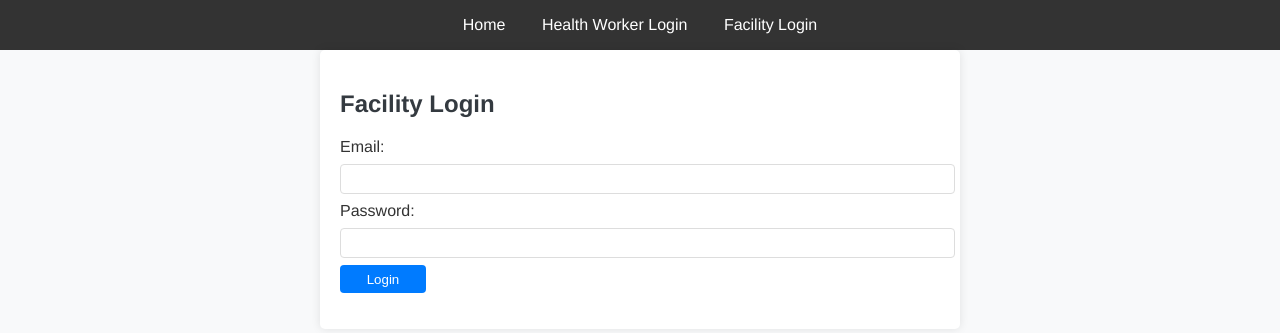
After one commit to kenzym04/KenLiz_Care_Connect, a Flask app: page /facility-login in a window 1280 px wide. The commit adds this page. Shown: the top 333 px of the page. Run offline with Flask 3, Linux system fonts and the light colour scheme.

```diff
--- a/app.py
+++ b/app.py
@@ -29,6 +29,7 @@ login_manager = LoginManager()
 login_manager.init_app(app)
 login_manager.login_view = 'login'
 migrate = Migrate(app, db)
+login_manager.login_view = 'facility_login'
 
 class HealthWorker(UserMixin, db.Model):
     __tablename__ = 'health_worker'
@@ -50,8 +51,6 @@ class HealthWorker(UserMixin, db.Model):
     location = db.Column(db.String(100), nullable=False)
     password_hash = db.Column(db.String(128), nullable=False)
     created_at = db.Column(db.DateTime, default=datetime.now(UTC))
-    # assigned_facility_id = db.Column(db.Integer, db.ForeignKey('facility.id'))
-    # assigned_facility = db.relationship('Facility', backref='assigned_workers')
     assigned_facility_id = db.Column(db.Integer, db.ForeignKey('facility.id'))
     assigned_facility = relationship('Facility', back_populates='assigned_workers', foreign_keys=[assigned_facility_id])
 
@@ -76,12 +75,45 @@ class Facility(db.Model):
     address = db.Column(db.String(200), nullable=False)
     location = db.Column(db.String(100), nullable=False)
     created_at = db.Column(db.DateTime, default=datetime.now(UTC))
-    # health_workers = db.relationship('HealthWorker', backref='facility')
+    role = db.Column(db.String(50), nullable=False, default='facility')
     assigned_workers = relationship('HealthWorker', back_populates='assigned_facility', foreign_keys='HealthWorker.assigned_facility_id')
+    password_hash = db.Column(db.String(128), nullable=False)
+
+    def set_password(self, password):
+        self.password_hash = generate_password_hash(password)
+
+    def check_password(self, password):
+        return check_password_hash(self.password_hash, password)
+
+    def set_password(self, password):
+        self.password_hash = generate_password_hash(password)
+
+    def check_password(self, password):
+        return check_password_hash(self.password_hash, password)
+
+    @property
+    def is_active(self):
+        # For simplicity, assuming all facilities are active. Adjust as needed.
+        return True
+
+    @property
+    def is_authenticated(self):
+        return True
+
+    @property
+    def is_anonymous(self):
+        return False
+
+    def get_id(self):
+        return str(self.id)
 
 @login_manager.user_loader
 def load_user(user_id):
     return HealthWorker.query.get(int(user_id))
+
+@login_manager.user_loader
+def load_user(user_id):
+    return Facility.query.get(int(user_id))
 
 @app.route('/')
 def index():
@@ -140,23 +172,48 @@ def register_facility():
             flash('Email already registered. Please use a different email address.', 'danger')
             return redirect(url_for('register_facility'))
 
+        password = request.form['password']
+        confirm_password = request.form['confirm_password']
+
+        if password != confirm_password:
+            flash('Passwords do not match. Please try again.', 'danger')
+            return redirect(url_for('register_facility'))
+
         new_facility = Facility(
             name=request.form['name'],
             email=request.form['email'],
             phone=request.form['phone'],
             address=request.form['address'],
             location=request.form['location'],
+            role='facility'
         )
+        new_facility.set_password(password)
         try:
             db.session.add(new_facility)
             db.session.commit()
-            flash('Registration successful! You can now login.')
-            return redirect(url_for('facility_dashboard', id=new_facility.id))  # Redirect to facility dashboard
+            flash('Registration successful! You can now log in.', 'success')
+            # Redirect to facility dashboard with the newly created facility's id
+            return redirect(url_for('facility_dashboard', facility_id=new_facility.id))
         except IntegrityError:
             db.session.rollback()
             flash('An error occurred. Please try again.', 'danger')
             return redirect(url_for('register_facility'))
     return render_template('register_facility.html')
+
+@app.route('/facility-login', methods=['GET', 'POST'])
+def facility_login():
+    if request.method == 'POST':
+        email = request.form['email']
+        password = request.form['password']
+        user = Facility.query.filter_by(email=email).first()
+
+        if user and user.check_password(password):
+            login_user(user)
+            flash('Login successful!', 'success')
+            return redirect(url_for('facility_dashboard', facility_id=user.id))  # Specify facility_id
+        else:
+            flash('Invalid email or password. Please try again.', 'danger')
+    return render_template('facility_login.html')
 
 @app.route('/login', methods=['GET', 'POST'])
 def login():
@@ -288,16 +345,16 @@ def healthworker_dashboard(id):
     healthworker = HealthWorker.query.get_or_404(id)
     return render_template('healthworker_dashboard.html', healthworker=healthworker)
 
-@app.route('/facility_dashboard/<int:id>')
+@app.route('/facility_dashboard/<int:facility_id>')
 @login_required
-def facility_dashboard(id):
-    facility = Facility.query.get_or_404(id)
+def facility_dashboard(facility_id):
+    facility = Facility.query.get_or_404(facility_id)
     return render_template('facility_dashboard.html', facility=facility)
 
-@app.route('/update_facility_profile/<int:id>', methods=['POST'])
+@app.route('/update_facility_profile/<int:facility_id>', methods=['POST'])
 @login_required
-def update_facility_profile(id):
-    facility = Facility.query.get_or_404(id)
+def update_facility_profile(facility_id):
+    facility = Facility.query.get_or_404(facility_id)
     if request.method == 'POST':
         facility.name = request.form['name']
         facility.email = request.form['email']
@@ -312,7 +369,10 @@ def update_facility_profile(id):
             db.session.rollback()
             flash('An error occurred. Please try again.', 'danger')
 
-        return redirect(url_for('facility_dashboard', id=facility.id))
+        return redirect(url_for('facility_dashboard', facility_id=facility.id))
+
+    # Handle GET request (if needed)
+    return render_template('facility_dashboard.html', facility=facility)
 
 @app.route('/healthworker_update_profile/<int:id>', methods=['GET', 'POST'])
 @login_required
--- a/models.py
+++ b/models.py
@@ -34,8 +34,10 @@ class Facility(db.Model):
     address = db.Column(db.String(200), nullable=False)
     location = db.Column(db.String(100), nullable=False)
     created_at = db.Column(db.DateTime, default=datetime.utcnow)
+    health_workers = db.relationship('HealthWorker', backref='facility', lazy=True)
 
-    health_workers = db.relationship('HealthWorker', backref='facility', lazy=True)
+    def is_facility(self):
+        return True  # You would implement your own logic here based on your requirements
 
 # Initialize Flask-Migrate
 migrate = Migrate()
--- a/templates/base.html
+++ b/templates/base.html
@@ -15,7 +15,8 @@
         {% elif session.get('user_type') == 'facility' %}
             <a href="{{ url_for('facility_dashboard', id=session['user_id']) }}">My Dashboard</a>
         {% endif %}
-        <a href="{{ url_for('login') }}">Login</a>
+        <a href="{{ url_for('login') }}">Health Worker Login</a>
+        <a href="{{ url_for('facility_login') }}">Facility Login</a>
     </nav>
     {% block content %}{% endblock %}
 </body>
--- a/templates/facility_dashboard.html
+++ b/templates/facility_dashboard.html
@@ -46,7 +46,7 @@
 
     <div class="profile-section">
         <h3>Facility Profile</h3>
-        <form method="POST" action="{{ url_for('update_facility_profile', id=facility.id) }}">
+        <form method="POST" action="{{ url_for('update_facility_profile', facility_id=facility.id) }}">
             <div class="form-group mb-3">
                 <label for="name">Facility Name:</label>
                 <input type="text" class="form-control" id="name" name="name" value="{{ facility.name }}" required>
--- /dev/null
+++ b/templates/facility_login.html
@@ -0,0 +1,55 @@
+{% extends "base.html" %}
+
+{% block title %}Facility Login{% endblock %}
+
+{% block content %}
+<style>
+    body {
+        font-family: 'Helvetica Neue', Arial, sans-serif;
+        background-color: #f8f9fa;
+    }
+
+    h2 {
+        color: #343a40;
+    }
+
+    .form-control {
+        border-radius: 0.25rem;
+    }
+
+    .btn-primary {
+        background-color: #007bff;
+        border-color: #007bff;
+    }
+
+    .btn-primary:hover {
+        background-color: #0056b3;
+        border-color: #004085;
+    }
+
+    .form-container {
+        max-width: 600px;
+        margin: auto;
+        padding: 20px;
+        background: #fff;
+        border-radius: 5px;
+        box-shadow: 0 0 10px rgba(0, 0, 0, 0.1);
+    }
+</style>
+<div class="container mt-5 mb-5 form-container">
+    <h2 class="text-center mb-4">Facility Login</h2>
+    <form method="POST" action="{{ url_for('facility_login') }}">
+        <div class="form-group mb-3">
+            <label for="email">Email:</label>
+            <input type="email" class="form-control" id="email" name="email" required>
+        </div>
+        <div class="form-group mb-3">
+            <label for="password">Password:</label>
+            <input type="password" class="form-control" id="password" name="password" required>
+        </div>
+        <div class="form-group text-center">
+            <button type="submit" class="btn btn-primary btn-lg">Login</button>
+        </div>
+    </form>
+</div>
+{% endblock %}
```
Also changed, not shown: migrations/versions/4b16a402cdf2_new_migration.py (renamed from migrations/versions/15dbadb905d9_new_migration.py, +5 -6 lines), templates/index.html (+2 -5 lines), templates/register_facility.html (+8 -0 lines), instance/kenliz_careconnect.db.
